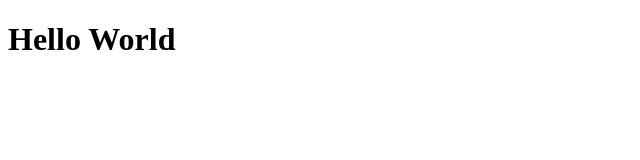
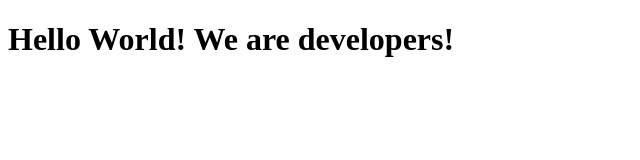
Before and after one commit to rubenpazch/RalphAndRuben, a plain HTML site: page index.html in a window 1280 px wide. Shown: the whole page, without its empty margins (0-640 px from the left). Drawn offline with Linux system fonts and the light colour scheme.

Commit message:
hello word changed

```diff
--- a/index.html
+++ b/index.html
@@ -7,6 +7,6 @@
   <title>Document</title>
 </head>
 <body>
-    <h1>Hello World</h1>
+    <h1>Hello World! We are developers!</h1>
 </body>
 </html>
```
